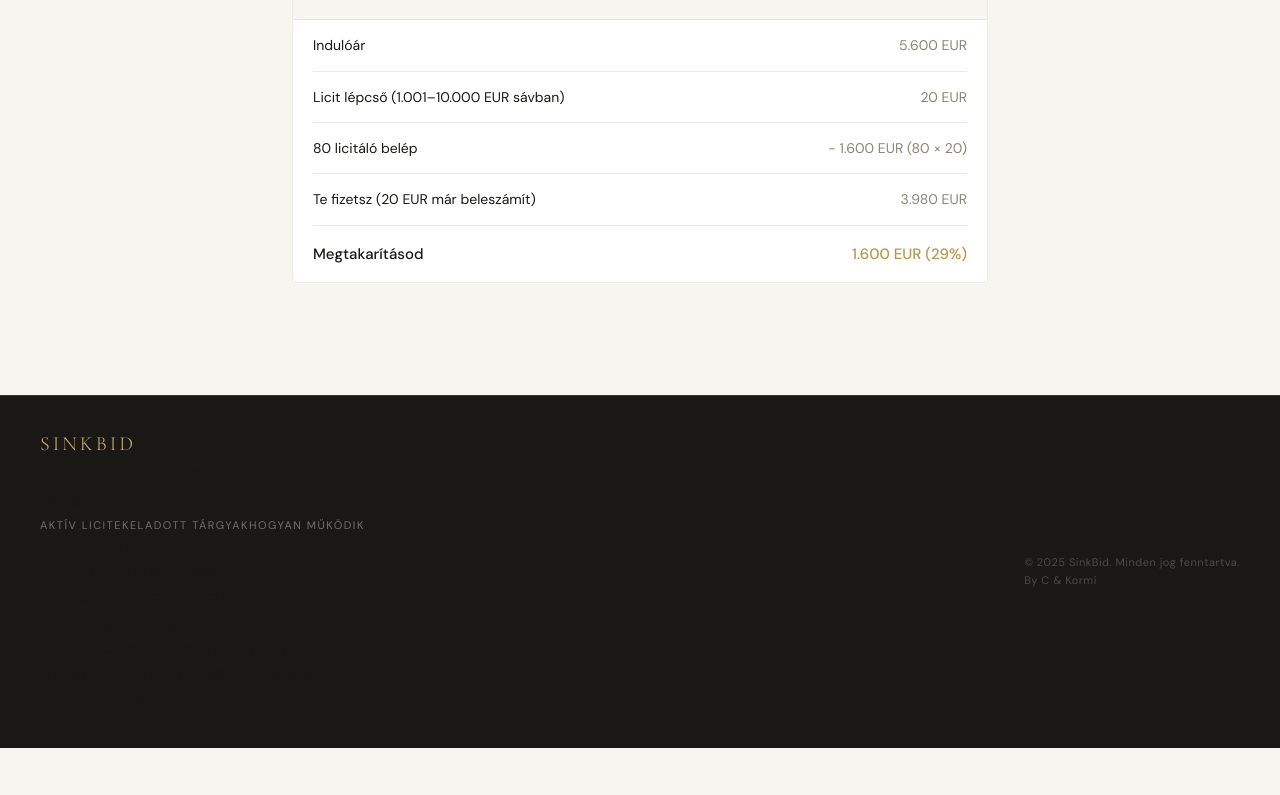
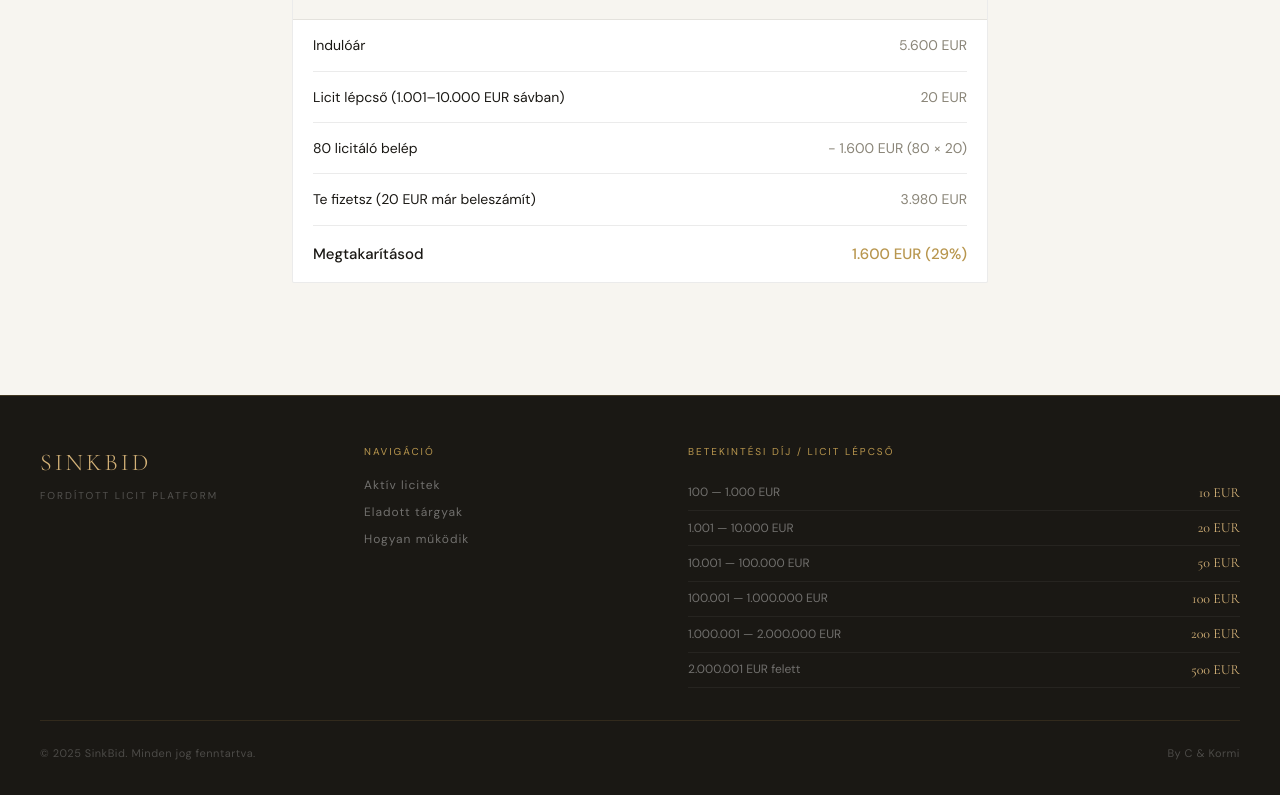
Before and after one commit to istvanlaha/SinkBid, a React (Vite) app: page /how in a window 1280 px wide. Shown: the part 1960-2755 px from the top of the page. Before the commit the page ends 2708 px from the top, so only its background shows below. Built offline with nearby package versions, Linux system fonts and the light colour scheme.

Commit message:
Update Footer.module.css

```diff
--- a/src/components/Footer.module.css
+++ b/src/components/Footer.module.css
@@ -1,51 +1,104 @@
 .footer {
   background: var(--dark);
   border-top: 1px solid var(--border-gold);
-  padding: 2rem;
+  padding: 3rem 2rem 2rem;
   margin-top: 4rem;
 }
 
 .inner {
   max-width: 1200px;
   margin: 0 auto;
-  display: flex;
-  align-items: center;
-  justify-content: space-between;
-  flex-wrap: wrap;
-  gap: 1rem;
 }
+
+.top {
+  display: grid;
+  grid-template-columns: 1fr 1fr 2fr;
+  gap: 3rem;
+  padding-bottom: 2rem;
+  border-bottom: 0.5px solid rgba(184,150,78,0.15);
+  margin-bottom: 1.5rem;
+}
+
+.brand {}
 
 .logo {
   font-family: var(--font-display);
-  font-size: 20px;
+  font-size: 24px;
   font-weight: 300;
   color: var(--gold-light);
   letter-spacing: 3px;
   text-transform: uppercase;
+  margin-bottom: 6px;
 }
 
-.links {
-  display: flex;
-  gap: 1.5rem;
+.tagline {
+  font-size: 10px;
+  letter-spacing: 2px;
+  text-transform: uppercase;
+  color: rgba(255,255,255,0.25);
+}
+
+.col {}
+
+.colTitle {
+  font-size: 10px;
+  letter-spacing: 2px;
+  text-transform: uppercase;
+  color: var(--gold);
+  margin-bottom: 1rem;
 }
 
 .link {
-  font-size: 11px;
-  letter-spacing: 1.5px;
-  text-transform: uppercase;
+  display: block;
+  font-size: 12px;
+  letter-spacing: 1px;
   color: rgba(255,255,255,0.38);
   text-decoration: none;
+  margin-bottom: 8px;
   transition: color 0.2s;
 }
 
 .link:hover { color: var(--gold-light); }
 
+.stepRow {
+  display: flex;
+  justify-content: space-between;
+  align-items: center;
+  padding: 6px 0;
+  border-bottom: 0.5px solid rgba(255,255,255,0.05);
+  font-size: 12px;
+  color: rgba(255,255,255,0.38);
+}
+
+.stepRow span:last-child {
+  color: var(--gold-light);
+  font-family: var(--font-display);
+  font-size: 14px;
+}
+
+.bottom {
+  display: flex;
+  align-items: center;
+  justify-content: space-between;
+  flex-wrap: wrap;
+  gap: 0.5rem;
+}
+
 .copy {
   font-size: 11px;
   color: rgba(255,255,255,0.22);
   letter-spacing: 0.5px;
-}.by {
+}
+
+.by {
   font-size: 11px;
   color: rgba(255,255,255,0.22);
   letter-spacing: 0.5px;
 }
+
+@media (max-width: 768px) {
+  .top {
+    grid-template-columns: 1fr;
+    gap: 2rem;
+  }
+}
```
